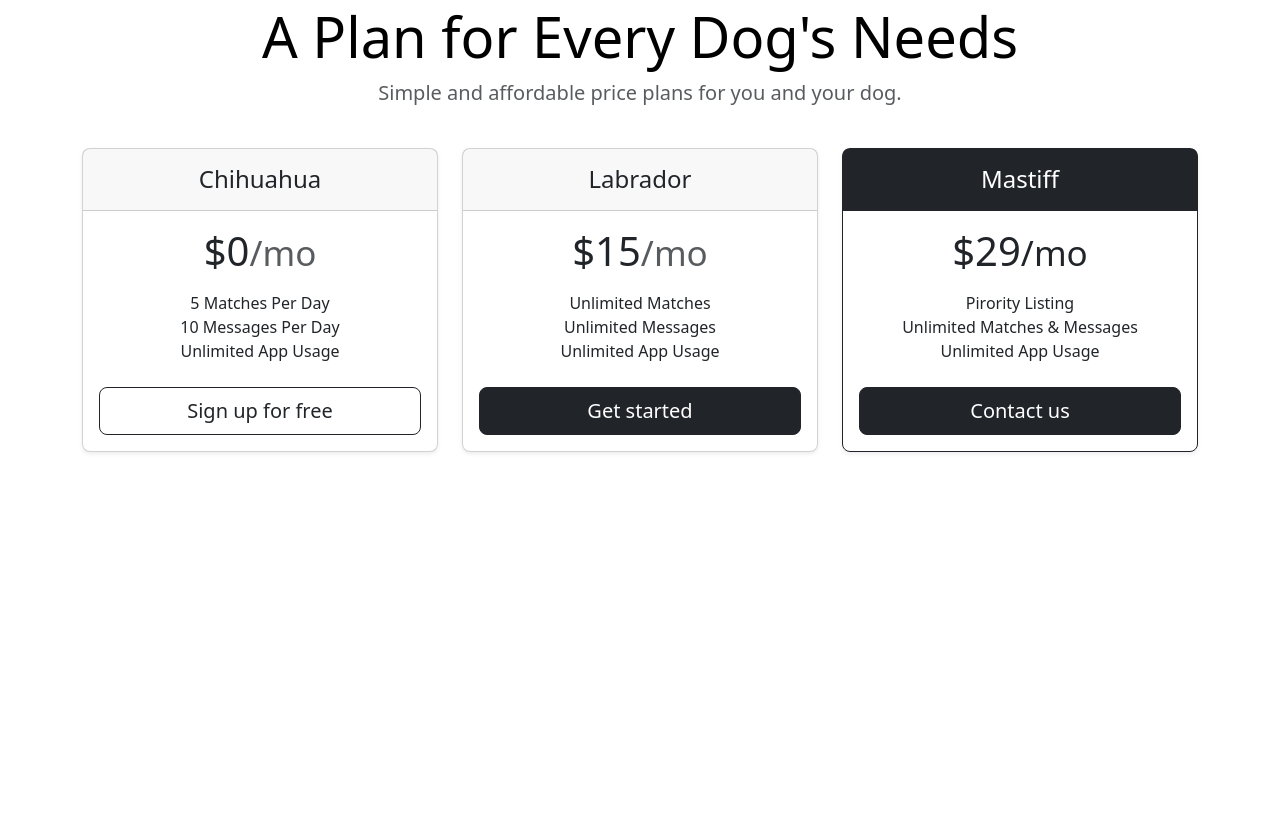
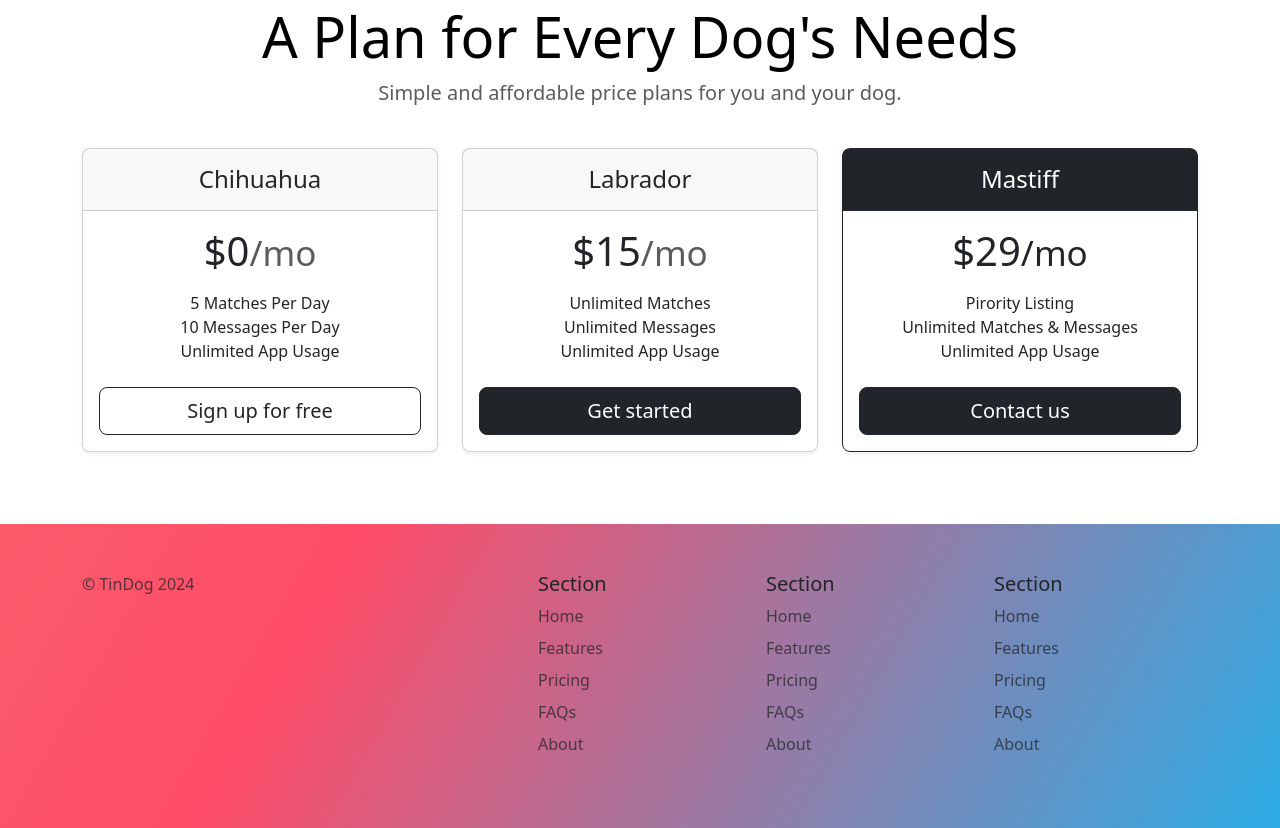
Before and after one commit to AtishayCoder/Web-Projects, a plain HTML site: page Tin Dog Project/index.html in a window 1280 px wide. Shown: the part 1449-2277 px from the top of the page. Before the commit the page ends 1941 px from the top, so only its background shows below. Drawn offline with nearby package versions, Linux system fonts and the light colour scheme.

Commit message:
Completed footer.

```diff
--- a/Tin Dog Project/index.html
+++ b/Tin Dog Project/index.html
@@ -262,6 +262,85 @@
     </section>
 
     <!-- Footer -->
-    <section id="footer"></section>
+    <section id="footer" class="gradient-background">
+      <div class="container">
+        <footer class="row row-cols-1 row-cols-sm-2 row-cols-md-5 py-5 mt-5">
+          <div class="col mb-3">
+            <p class="text-body-secondary">© TinDog 2024</p>
+          </div>
+
+          <div class="col mb-3"></div>
+
+          <div class="col mb-3">
+            <h5>Section</h5>
+            <ul class="nav flex-column">
+              <li class="nav-item mb-2">
+                <a href="#" class="nav-link p-0 text-body-secondary">Home</a>
+              </li>
+              <li class="nav-item mb-2">
+                <a href="#" class="nav-link p-0 text-body-secondary"
+                  >Features</a
+                >
+              </li>
+              <li class="nav-item mb-2">
+                <a href="#" class="nav-link p-0 text-body-secondary">Pricing</a>
+              </li>
+              <li class="nav-item mb-2">
+                <a href="#" class="nav-link p-0 text-body-secondary">FAQs</a>
+              </li>
+              <li class="nav-item mb-2">
+                <a href="#" class="nav-link p-0 text-body-secondary">About</a>
+              </li>
+            </ul>
+          </div>
+
+          <div class="col mb-3">
+            <h5>Section</h5>
+            <ul class="nav flex-column">
+              <li class="nav-item mb-2">
+                <a href="#" class="nav-link p-0 text-body-secondary">Home</a>
+              </li>
+              <li class="nav-item mb-2">
+                <a href="#" class="nav-link p-0 text-body-secondary"
+                  >Features</a
+                >
+              </li>
+              <li class="nav-item mb-2">
+                <a href="#" class="nav-link p-0 text-body-secondary">Pricing</a>
+              </li>
+              <li class="nav-item mb-2">
+                <a href="#" class="nav-link p-0 text-body-secondary">FAQs</a>
+              </li>
+              <li class="nav-item mb-2">
+                <a href="#" class="nav-link p-0 text-body-secondary">About</a>
+              </li>
+            </ul>
+          </div>
+
+          <div class="col mb-3">
+            <h5>Section</h5>
+            <ul class="nav flex-column">
+              <li class="nav-item mb-2">
+                <a href="#" class="nav-link p-0 text-body-secondary">Home</a>
+              </li>
+              <li class="nav-item mb-2">
+                <a href="#" class="nav-link p-0 text-body-secondary"
+                  >Features</a
+                >
+              </li>
+              <li class="nav-item mb-2">
+                <a href="#" class="nav-link p-0 text-body-secondary">Pricing</a>
+              </li>
+              <li class="nav-item mb-2">
+                <a href="#" class="nav-link p-0 text-body-secondary">FAQs</a>
+              </li>
+              <li class="nav-item mb-2">
+                <a href="#" class="nav-link p-0 text-body-secondary">About</a>
+              </li>
+            </ul>
+          </div>
+        </footer>
+      </div>
+    </section>
   </body>
 </html>
```
